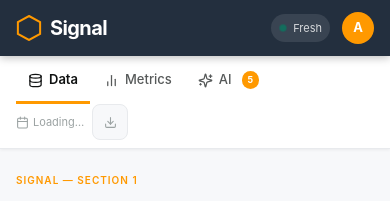
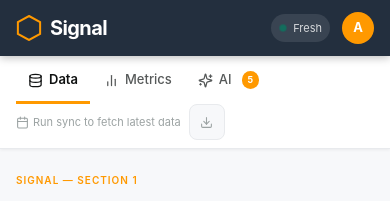
Before and after one commit to reagleai/signal, a React (Vite) app: page / in a window 390 px wide. Shown: the top 201 px of the page. Built offline with nearby package versions, Linux system fonts and the light colour scheme.

Commit message:
fix(ui): improve mobile scrolling and update nav sync text

```diff
--- a/src/components/layout/SectionNav.jsx
+++ b/src/components/layout/SectionNav.jsx
@@ -49,7 +49,7 @@ export default function SectionNav() {
                     {state.activeSection === 'data-status' ? (
                         <div className="flex items-center text-[11px] sm:text-[12px] text-[#9CA3A3]">
                             <Calendar size={13} className="mr-1" />
-                            <span className="hidden sm:inline">Last sync: </span>{state.lastSyncInfo?.lastGlobalSyncTime || 'Loading…'}
+                            <span className="hidden sm:inline">Last sync: </span>{state.lastSyncInfo?.lastGlobalSyncTime || 'Run sync to fetch latest data'}
                         </div>
                     ) : (
                         <DateRangePicker
--- a/src/components/sections/DataStatus.jsx
+++ b/src/components/sections/DataStatus.jsx
@@ -138,7 +138,7 @@ export default function DataStatus() {
     const Skeleton = ({ className = '' }) => <div className={`bg-[#E8EAED] rounded-lg animate-pulse ${className}`} />
 
     return (
-        <div className="max-w-[1200px] mx-auto px-4 sm:px-8 py-6 sm:py-8" id="section-data-status" role="tabpanel" aria-label="Data Status">
+        <div className="max-w-[1200px] mx-auto px-4 sm:px-8 py-6 sm:py-8 pb-24 sm:pb-8" id="section-data-status" role="tabpanel" aria-label="Data Status">
 
             {/* Page Header */}
             <div className="flex flex-col sm:flex-row sm:items-start sm:justify-between gap-4 mb-6 sm:mb-8">
--- a/src/components/sections/HighLevelMetrics.jsx
+++ b/src/components/sections/HighLevelMetrics.jsx
@@ -145,7 +145,7 @@ export default function HighLevelMetrics() {
     }
 
     return (
-        <div className="max-w-[1200px] mx-auto px-4 sm:px-8 py-6 sm:py-8" id="section-metrics" role="tabpanel" aria-label="High-Level Metrics">
+        <div className="max-w-[1200px] mx-auto px-4 sm:px-8 py-6 sm:py-8 pb-24 sm:pb-8" id="section-metrics" role="tabpanel" aria-label="High-Level Metrics">
             {/* ── V2 FROSTED OVERLAY ── */}
             <div className="relative group">
                 <div className="absolute inset-0 z-20 pointer-events-none">
```
